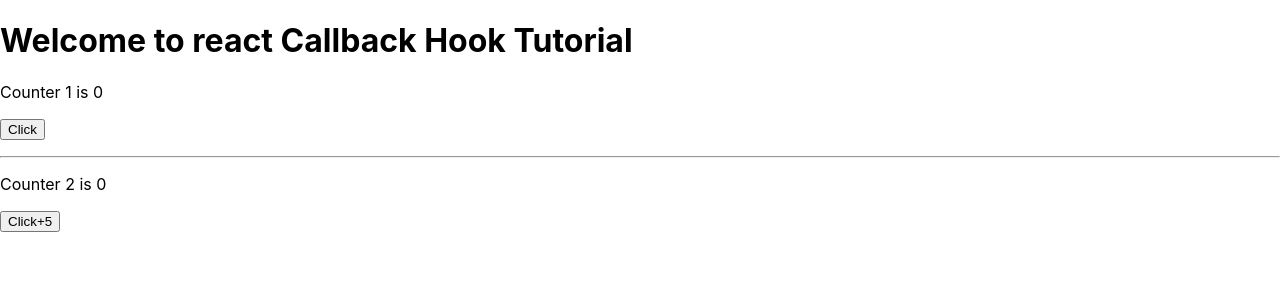
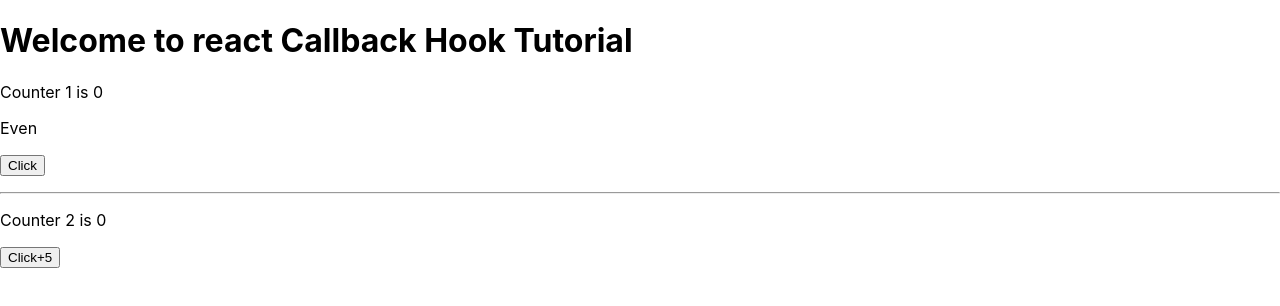
Before and after one commit to mdabdulhalimcse/ReactJS, a React (Create React App) app: page / in a window 1280 px wide. Shown: the top 306 px of the page. Built offline with nearby package versions, Linux system fonts and the light colour scheme.

Commit message:
useMemo hook

```diff
--- a/src/App.js
+++ b/src/App.js
@@ -1,4 +1,4 @@
-import React, { useCallback, useState } from "react";
+import React, { useCallback, useMemo, useState } from "react";
 import Button from "./components/Button";
 import ShowCount from "./components/ShowCount";
 import Title from "./components/Title";
@@ -17,10 +17,17 @@ export default function App(){
       setCount2((prevState) => prevState + 5);
   },[])
 
+  const isEvenOrOdd = useMemo(() =>{
+    let i = 0;
+    while( i < 900000000) i++;
+    return count % 2 === 0;
+  },[count]);
+
         return(
           <div>
             <Title />
             <ShowCount title="Counter 1" count={count} />
+            <span>{isEvenOrOdd ? 'Even' : 'Odd'}</span>
             <Button handleClick={addOne}>Click</Button>
 <hr/>
             <ShowCount title="Counter 2" count={count2} />
```
